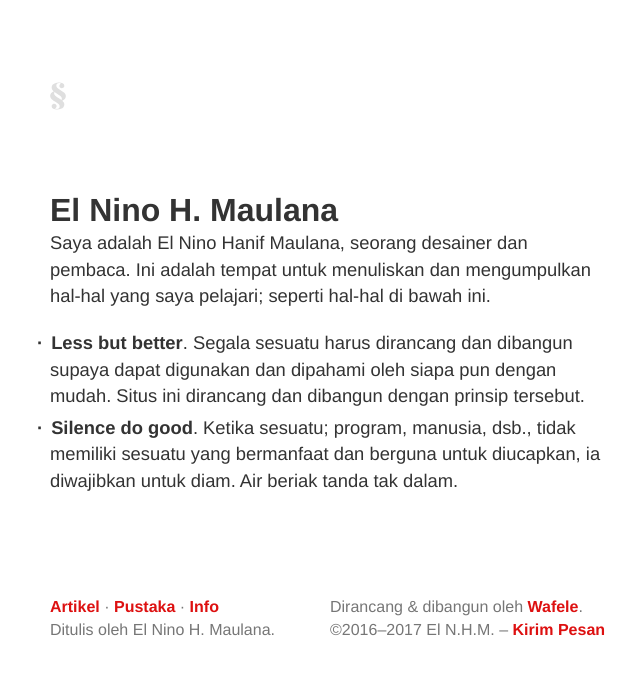
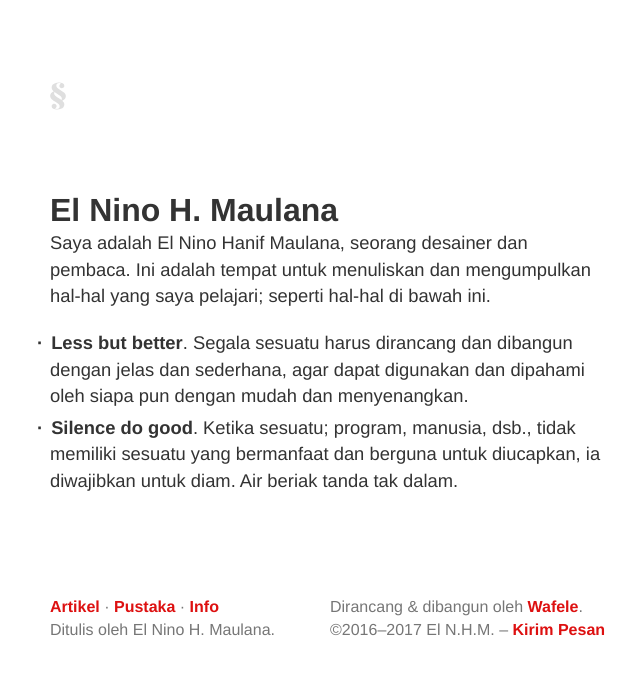
Before and after one commit to tertanda/elnino.github.io, a Jekyll site: the page built from index.md, in a window 1280 px wide. Shown: the top 675 px of the page, without its empty margins (310-950 px from the left). Built offline with Jekyll 4.4.1, drawn with Linux system fonts in a browser that asks for light colours.

Commit message:
First commit.

```diff
--- a/index.md
+++ b/index.md
@@ -8,5 +8,5 @@ meta  : El Nino H. Maulana adalah seorang desainer dan pembaca.
 
 Saya adalah El Nino Hanif Maulana, seorang desainer dan pembaca. Ini adalah tempat untuk menuliskan dan mengumpulkan hal-hal yang saya pelajari; seperti hal-hal di bawah ini.
 
-* **Less but better**. Segala sesuatu harus dirancang dan dibangun supaya dapat digunakan dan dipahami oleh siapa pun dengan mudah. Situs ini dirancang dan dibangun dengan prinsip tersebut.
+* **Less but better**. Segala sesuatu harus dirancang dan dibangun dengan jelas dan sederhana, agar dapat digunakan dan dipahami oleh siapa pun dengan mudah dan menyenangkan.
 * **Silence do good**. Ketika sesuatu; program, manusia, dsb., tidak memiliki sesuatu yang bermanfaat dan berguna untuk diucapkan, ia diwajibkan untuk diam. Air beriak tanda tak dalam.
```
